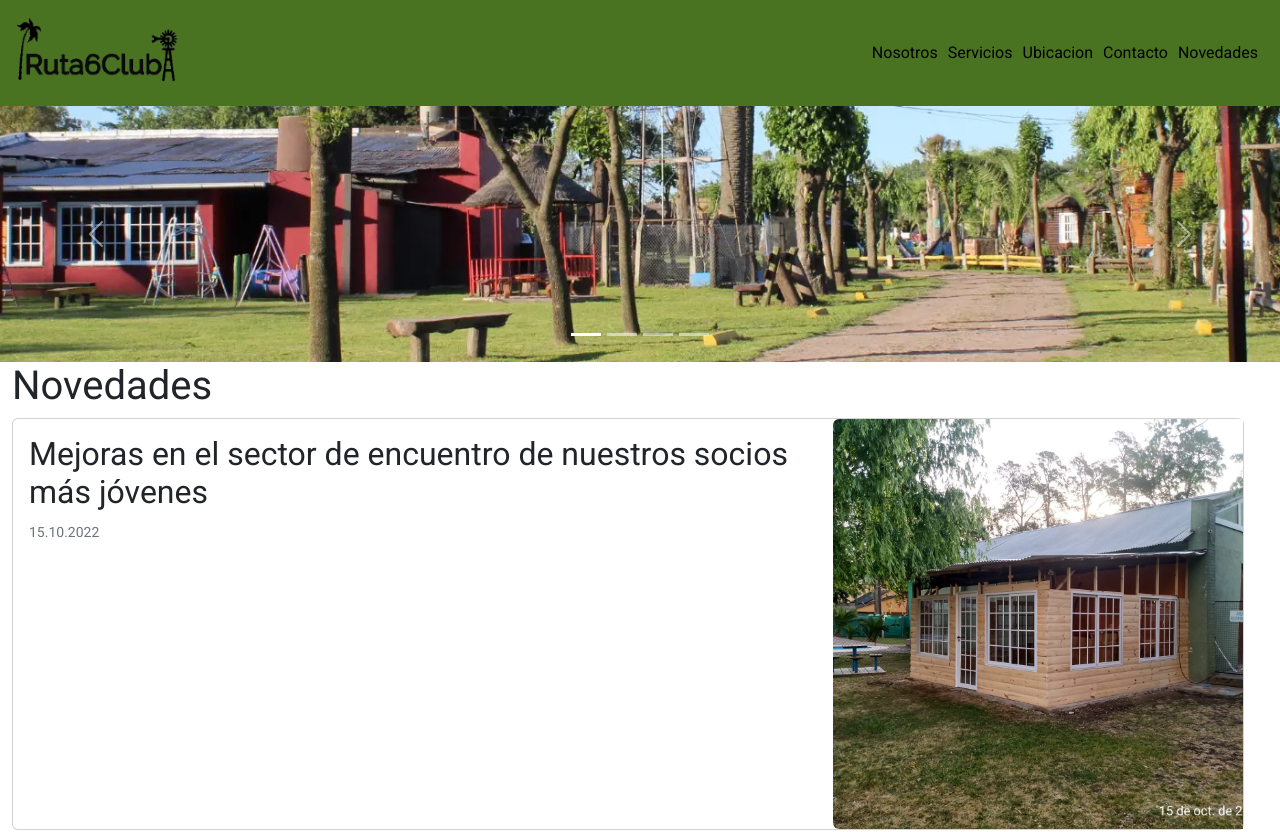
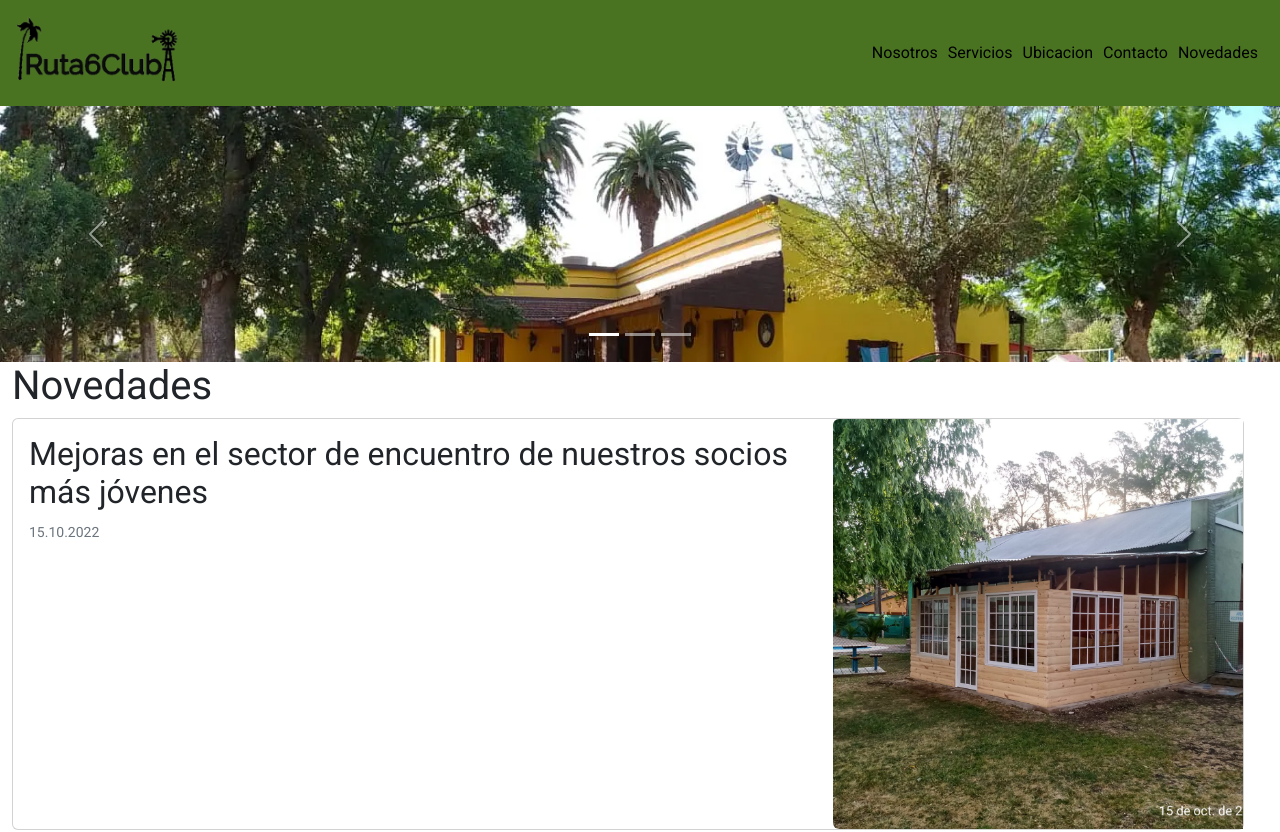
Before and after one commit to luchoslp1989/PF-Perez, a website: page pages/novedades.html in a window 1280 px wide. Shown: the top 832 px of the page. Drawn offline with nearby package versions, Linux system fonts and the light colour scheme.

Commit message:
se elimina una img del carousel

```diff
--- a/pages/novedades.html
+++ b/pages/novedades.html
@@ -50,7 +50,6 @@
               <button type="button" data-bs-target="#carouselExampleIndicators" data-bs-slide-to="0" class="active" aria-current="true" aria-label="Slide 1"></button>
               <button type="button" data-bs-target="#carouselExampleIndicators" data-bs-slide-to="1" aria-label="Slide 2"></button>
               <button type="button" data-bs-target="#carouselExampleIndicators" data-bs-slide-to="2" aria-label="Slide 3"></button>
-              <button type="button" data-bs-target="#carouselExampleIndicators" data-bs-slide-to="3" aria-label="Slide 4"></button>
             </div>
             <div class="carousel-inner">
               <div class="carousel-item active">
@@ -61,9 +60,6 @@
               </div>
               <div class="carousel-item">
                 <img src="../img/headers/header2.webp" class="d-block w-100" alt="Plaza de juegos con tobogan de madera, de plastico, hamacas, cabañas y arboles.">
-              </div>
-              <div class="carousel-item active">
-                <img src="../img/headers/header3.webp" class="d-block w-100" alt="Casa roja, hamacas con una calle de ripio que costea la plaza de juegos">
               </div>
             </div>
             <button class="carousel-control-prev" type="button" data-bs-target="#carouselExampleIndicators" data-bs-slide="prev">
```
Also changed, not shown: index.html (+0 -4 lines), pages/contacto.html (+0 -4 lines), pages/nosotros.html (+0 -4 lines), pages/servicios.html (+0 -3 lines).
